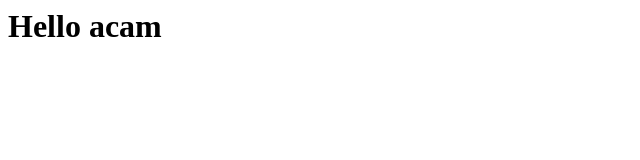
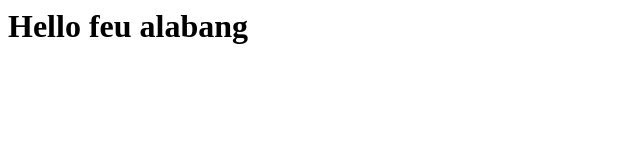
Before and after one commit to AlphaGab/Acm, a plain HTML site: page index.html in a window 1280 px wide. Shown: the whole page, without its empty margins (0-640 px from the left). Drawn offline with Linux system fonts and the light colour scheme.

Commit message:
initial commit at develop

```diff
--- a/index.html
+++ b/index.html
@@ -1,5 +1,5 @@
 <html>
 
-<h1>Hello acam</h1>
+<h1>Hello feu alabang</h1>
 
 </html>
```
